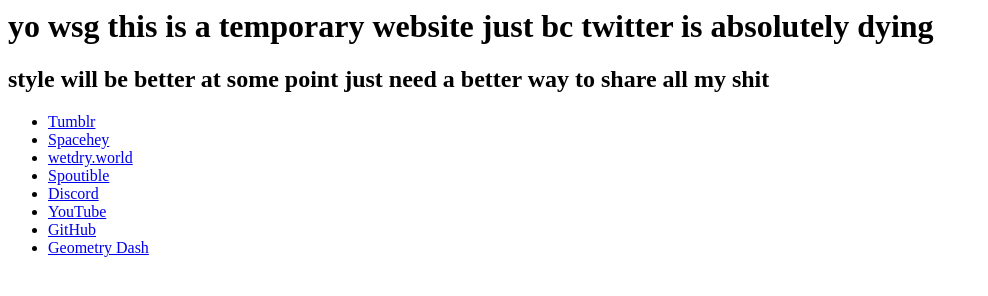
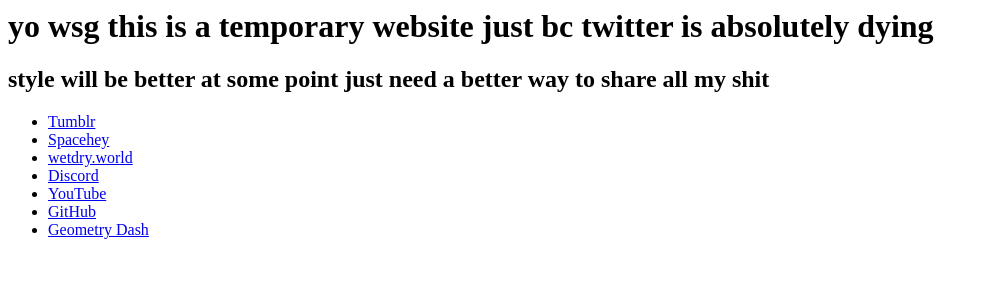
Before and after one commit to gracefulTenacity/yeahimsammi.xyz, a plain HTML site: page index.html in a window 1280 px wide. Shown: the whole page, without its empty margins (0-988 px from the left). Drawn offline with Linux system fonts and the light colour scheme.

Commit message:
Update index.html

```diff
--- a/index.html
+++ b/index.html
@@ -11,7 +11,6 @@
       <li><a href="https://spacehey.com/yeahimsammi">Spacehey</a></li>
       <!--<li><a href="">mastodon.social</a></li>-->
       <li><a href="https://wetdry.world/@latulapyrope">wetdry.world</a></li>
-      <li><a href="https://spoutible.com/latulapyrope">Spoutible</a></li>
       <li><a href="https://discord.com/users/1000140141001723985">Discord</a></li>
       <li><a href="https://www.youtube.com/channel/UCVCkrssVKBJy7OEVGhtE3ng">YouTube</a></li>
       <li><a href="https://github.com/gracefulTenacity">GitHub</a></li>
```
